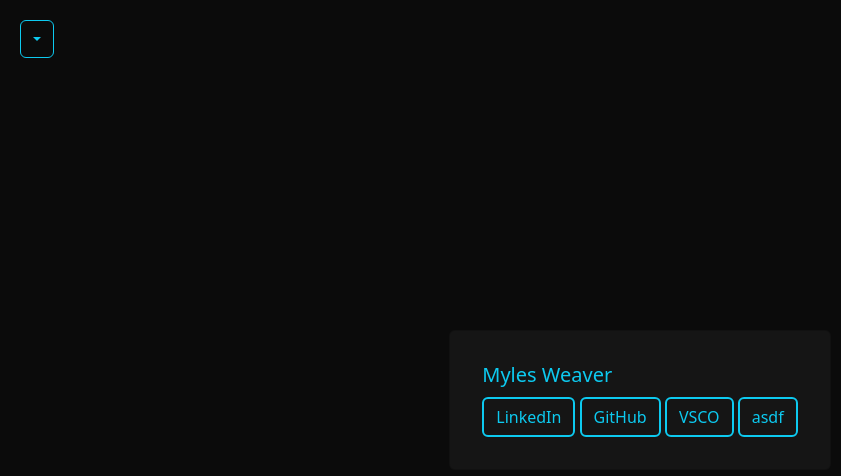
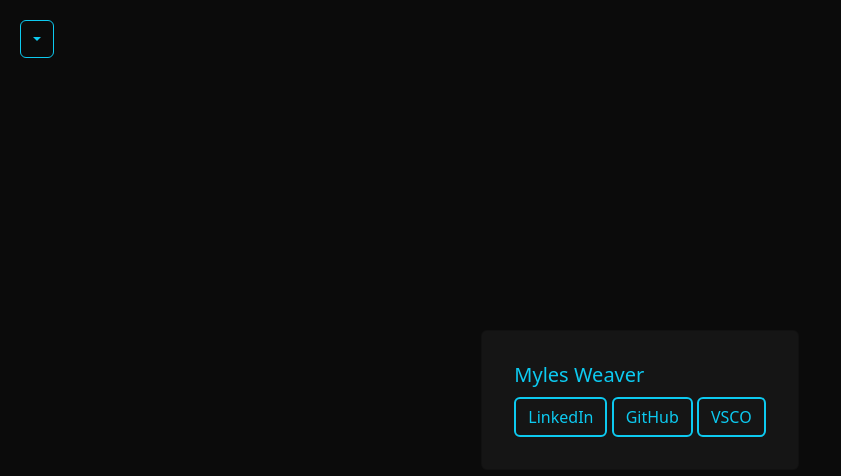
Before and after one commit to DreamWeaver3033/web-portfolio-file-server, a website: page index.html in a window 1280 px wide. Shown: the whole page, without its empty margins (0-841 px from the left). Drawn offline with nearby package versions, Linux system fonts and the light colour scheme.

Commit message:
remove accidental button

```diff
--- a/index.html
+++ b/index.html
@@ -25,7 +25,6 @@
             <button onclick="buttonClicked(1)" type="button" class="btn btn-outline-info border-2">LinkedIn</button>
             <button onclick="buttonClicked(2)" type="button" class="btn btn-outline-info border-2">GitHub</button>
             <button onclick="buttonClicked(3)" type="button" class="btn btn-outline-info border-2">VSCO</button>
-            <a href="test" type="button" class="btn btn-outline-info border-2">asdf</a>
         </div>
     </div>
 
```
